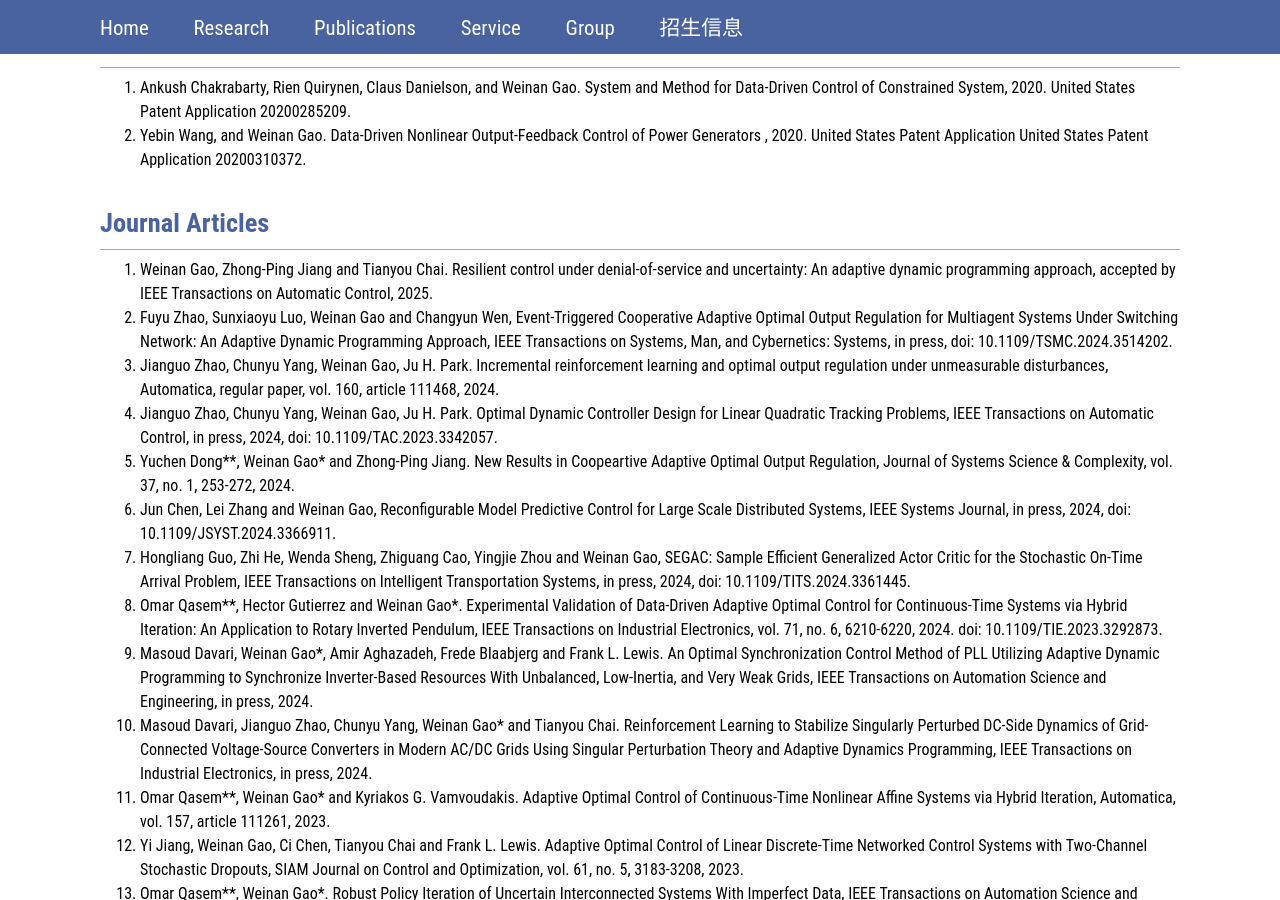
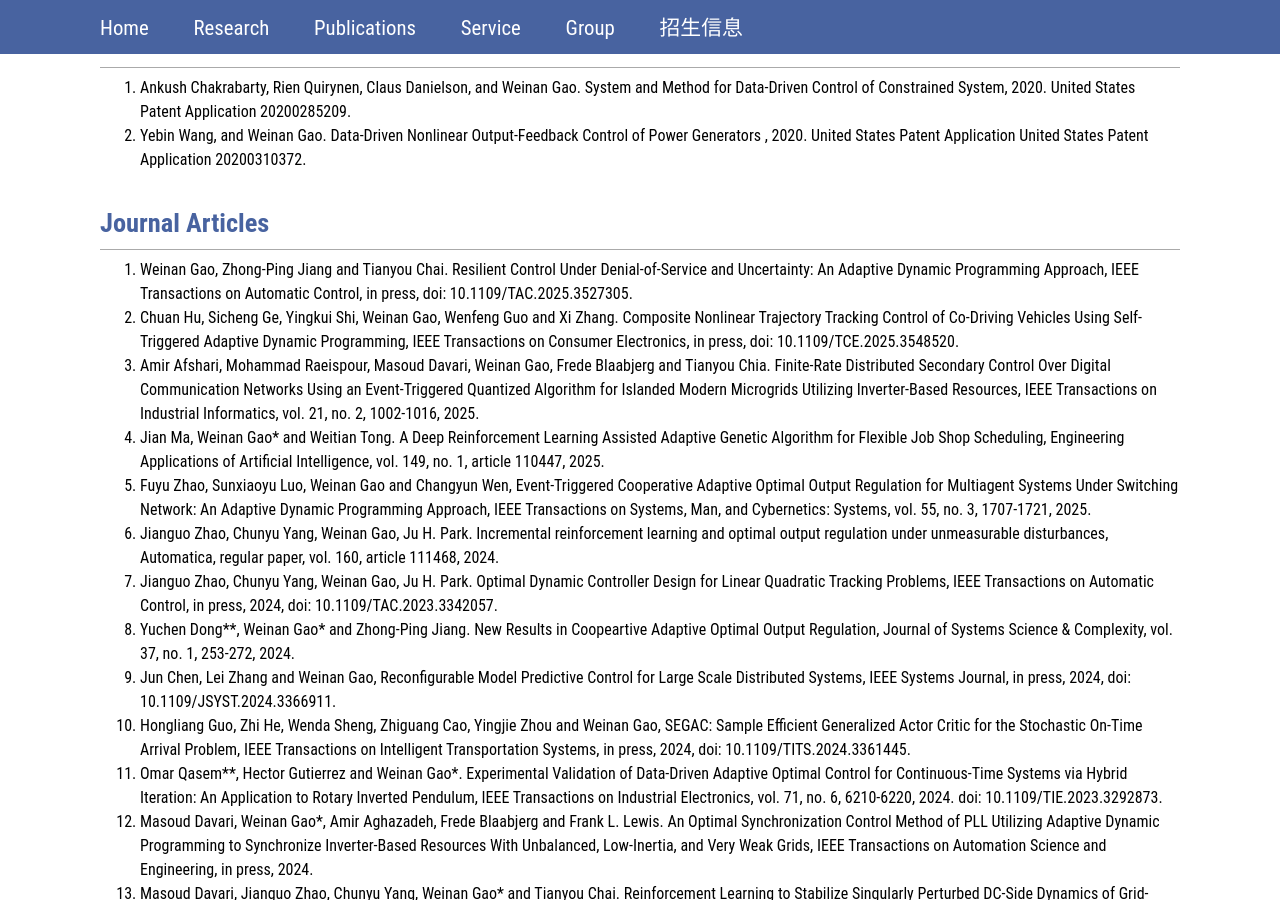
Before and after one commit to WeinanGao/weinangao.github.io, a Jekyll site: the page built from publications.markdown, in a window 1280 px wide and 900 px high, scrolled down 359 px. Built offline with Jekyll 4.4.1, drawn with Linux system fonts in a browser that asks for light colours; some of the changed text lies outside the part shown.

Commit message:
Update publications.markdown

```diff
--- a/publications.markdown
+++ b/publications.markdown
@@ -25,9 +25,15 @@ permalink: /publications/
 # Journal Articles #
 <ol>
 
-<li> Weinan Gao, Zhong-Ping Jiang and Tianyou Chai. Resilient control under denial-of-service and uncertainty: An adaptive dynamic programming approach, accepted by IEEE Transactions on Automatic Control, 2025. </li>
+<li> Weinan Gao, Zhong-Ping Jiang and Tianyou Chai. Resilient Control Under Denial-of-Service and Uncertainty: An Adaptive Dynamic Programming Approach, IEEE Transactions on Automatic Control, in press, doi: 10.1109/TAC.2025.3527305. </li>
 
-<li> Fuyu Zhao, Sunxiaoyu Luo, Weinan Gao and Changyun Wen, Event-Triggered Cooperative Adaptive Optimal Output Regulation for Multiagent Systems Under Switching Network: An Adaptive Dynamic Programming Approach, IEEE Transactions on Systems, Man, and Cybernetics: Systems, in press, doi: 10.1109/TSMC.2024.3514202. </li>
+<li> Chuan Hu, Sicheng Ge, Yingkui Shi, Weinan Gao, Wenfeng Guo and Xi Zhang. Composite Nonlinear Trajectory Tracking Control of Co-Driving Vehicles Using Self-Triggered Adaptive Dynamic Programming, IEEE Transactions on Consumer Electronics, in press, doi: 10.1109/TCE.2025.3548520. </li>
+
+<li> Amir Afshari, Mohammad Raeispour, Masoud Davari, Weinan Gao, Frede Blaabjerg and Tianyou Chia. Finite-Rate Distributed Secondary Control Over Digital Communication Networks Using an Event-Triggered Quantized Algorithm for Islanded Modern Microgrids Utilizing Inverter-Based Resources, IEEE Transactions on Industrial Informatics, vol. 21, no. 2, 1002-1016, 2025. </li>
+
+<li> Jian Ma, Weinan Gao* and Weitian Tong. A Deep Reinforcement Learning Assisted Adaptive Genetic Algorithm for Flexible Job Shop Scheduling, Engineering Applications of Artificial Intelligence, vol. 149, no. 1, article 110447, 2025. </li>
+
+<li> Fuyu Zhao, Sunxiaoyu Luo, Weinan Gao and Changyun Wen, Event-Triggered Cooperative Adaptive Optimal Output Regulation for Multiagent Systems Under Switching Network: An Adaptive Dynamic Programming Approach, IEEE Transactions on Systems, Man, and Cybernetics: Systems, vol. 55, no. 3, 1707-1721, 2025.  </li>
 
 <li> Jianguo Zhao, Chunyu Yang, Weinan Gao, Ju H. Park. Incremental reinforcement learning and optimal output regulation under unmeasurable disturbances, Automatica, regular paper, vol. 160, article 111468, 2024. </li>
 
@@ -170,7 +176,9 @@ permalink: /publications/
 
 <li> Sayan Chakraborty, Weinan Gao, Kyriakos Vamvoudakis and Zhong-Ping Jiang. Resilient Learning-Based Control under Denial-Of-Service Attacks, Conference on Decision and Control, 2024. </li>
 
-<li> Omar Qasem, Weinan Gao, Kyriakos Vamvoudakis and Hector Gutierrez. Adaptive Optimal Control of Continuous-Time Nonlinear Systems Via Hybrid Iteration: An Adaptive Dynamic Programming Approach, Conference on Decision and Control, 2024. </li>
+<li> Sitong Liu, Weinan Gao and Zhong-Ping Jiang. Adaptive Optimal Output-Feedback Control of Discrete-Time Systems based on Hybrid Iteration, Conference on Decision and Control, 2024. </li>
+
+<li> Fuyu Zhao, Weinan Gao, Tengfei Liu and Zhong-Ping Jiang. Event-Triggered Cooperative Adaptive Cruise Control of Vehicular Platoons, Conference on Decision and Control, 2024. </li>
 
 <li> Weinan Gao, Tianyou Chai, Nairong Qiao and Yiheng Liu. String Stable Platooning Control based on Adaptive Dynamic Programming, CAA International Conference on Vehicular Control and Intelligence, 2024, <strong>Guo Konghui Paper Award.</strong> </li>
 
```
